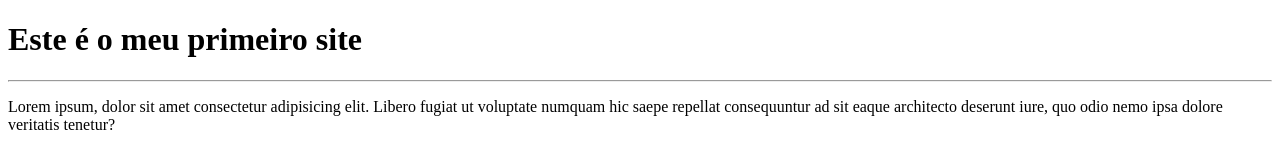
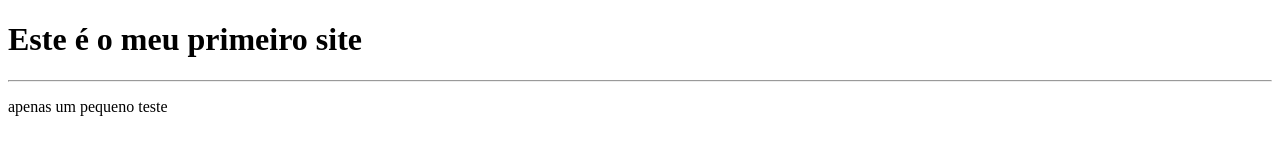
Before and after one commit to MOliveiraDev/user-data-code, a plain HTML site: page Site/index.html in a window 1280 px wide. Drawn offline with Linux system fonts and the light colour scheme.

Commit message:
Update index.html

```diff
--- a/Site/index.html
+++ b/Site/index.html
@@ -8,8 +8,8 @@
 <body>
     <h1>Este é o meu primeiro site</h1>
     <hr>
-    <p>Lorem ipsum, dolor sit amet consectetur adipisicing elit. Libero fugiat ut
-        voluptate numquam hic saepe repellat consequuntur ad
-        sit eaque architecto deserunt iure, quo odio nemo ipsa dolore veritatis tenetur?</p>
+    <p>
+        apenas um pequeno teste
+    </p>
 </body>
 </html>
```
